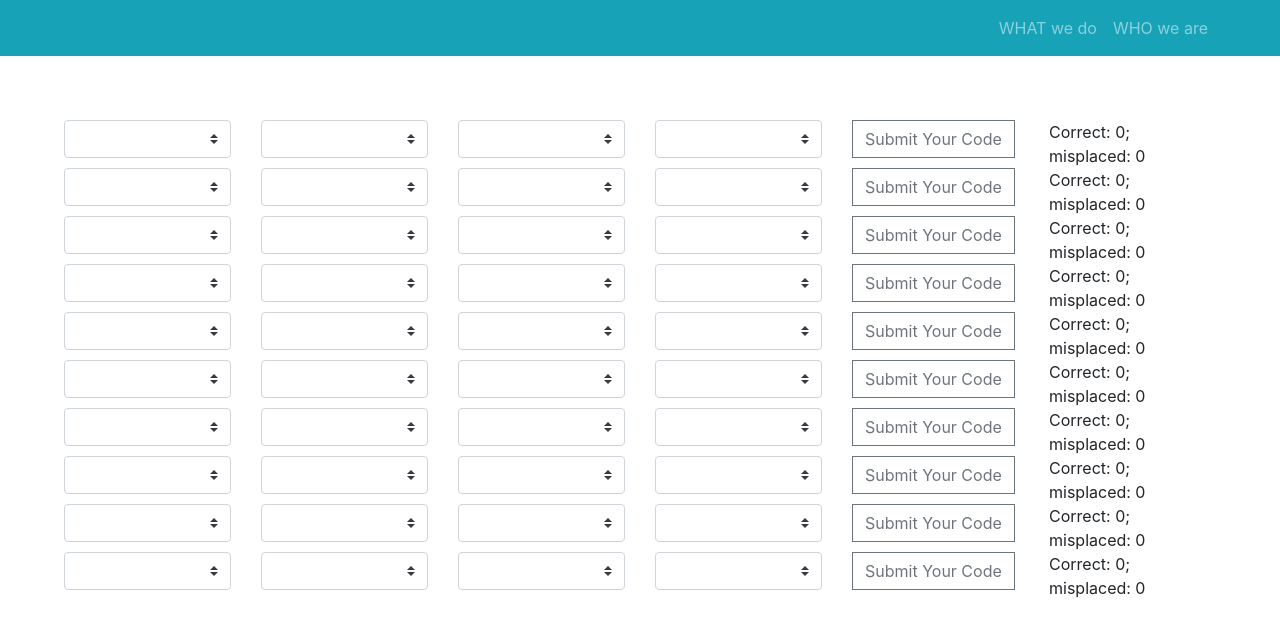
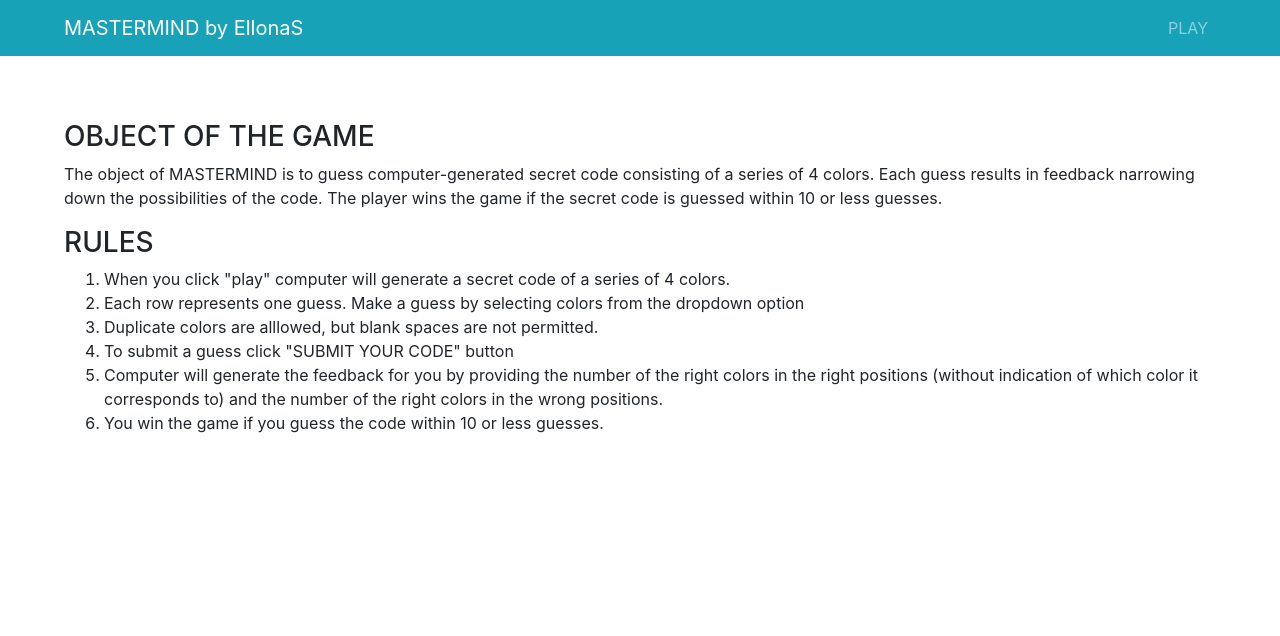
Before and after one commit to ellonaS/mastermind, a Vue app: page /#/ in a window 1280 px wide. Shown: the top 636 px of the page. Built offline with nearby package versions, Linux system fonts and the light colour scheme.

Commit message:
misplaced logic refactored

```diff
--- a/src/components/GameBoard.vue
+++ b/src/components/GameBoard.vue
@@ -1,5 +1,5 @@
 <template>
-      <b-form-select v-model="selected" :options="options"></b-form-select>
+      <b-form-select  :options="options"></b-form-select>
 </template>
 
 <script>
@@ -7,14 +7,13 @@ export default {
   name: "game-board",
   data() {
     return {
-      selected: [],
       options: [
-        { value: 1, text: "Red" },
-        { value: 2, text: "Blue" },
-        { value: 3, text: "Yellow" },
-        { value: 4, text: "Green" },
-        { value: 5, text: "Purple" },
-        { value: 6, text: "Gray" }
+        { value: 1, text: "Red", class: "red" },
+        { value: 2, text: "Blue", class: "blue" },
+        { value: 3, text: "Yellow", class: "yellow" },
+        { value: 4, text: "Green", class: "green" },
+        { value: 5, text: "Purple", class: "purple" },
+        { value: 6, text: "Gray", class: "gray" }
       ]
     };
   },
@@ -22,7 +21,7 @@ export default {
 </script>
 
 <style scoped>
-.Red {
+.red {
     background-color: red;
 }
 
--- a/src/components/GameHeader.vue
+++ b/src/components/GameHeader.vue
@@ -1,15 +1,14 @@
 <template>
   <div>
     <b-navbar toggleable="md" type="dark" variant="info" id="navbar">
-      <b-navbar-brand :to="{name: 'Home'}">
+      <b-navbar-brand :to="{name: 'Home'}">MASTERMIND by EllonaS
       </b-navbar-brand>
 
       <b-navbar-toggle target="nav-collapse"></b-navbar-toggle>
 
       <b-collapse id="nav-collapse" is-nav>
         <b-navbar-nav class="ml-auto">
-          <b-nav-item :to="{name: 'Home'}">WHAT we do</b-nav-item>
-          <b-nav-item :to="{name: 'Home'}">WHO we are</b-nav-item>
+          <b-nav-item :to="{name: 'Game'}">PLAY</b-nav-item>
         </b-navbar-nav>
       </b-collapse>
     </b-navbar>
--- a/src/views/About.vue
+++ /dev/null
@@ -1,5 +0,0 @@
-<template>
-  <div class="about">
-    <h1>This is an about page</h1>
-  </div>
-</template>
--- /dev/null
+++ b/src/views/Game.vue
@@ -0,0 +1,161 @@
+<template>
+  <div class="game">
+    <b-form @submit="makeAGuess(guess)" v-for="guess in guesses" :key="guess.guessNumber">
+      <b-row>
+        <b-col sm="1">
+          <span>{{guess.guessNumber}}</span>
+        </b-col>
+        <b-col v-for="color in gameComplexity" :key="color" sm="2">
+          <game-board :class="guess.guessNumber" required></game-board>
+        </b-col>
+        <b-col sm="2">
+          <b-button
+            type="submit"
+            squared
+            variant="outline-secondary"
+            :class="guess.guessNumber"
+          >Submit Your Code</b-button>
+        </b-col>
+        <b-col sm="1">
+          <span>Correct: {{guess.correct}}; misplaced: {{guess.misplaced}}</span>
+        </b-col>
+      </b-row>
+    </b-form>
+    <span>{{message}}</span>
+    <b-row v-if="isGameOver">
+      <b-col v-for="(color, index) in computerGeneratedColors" :key="index" sm="2">
+        <div>{{color}}</div>
+      </b-col>
+    </b-row>
+  </div>
+</template>
+
+<script>
+import GameBoard from "@/components/GameBoard.vue";
+
+export default {
+  name: "Game",
+  data() {
+    return {
+      isGameOver: false,
+      message: "",
+      gameComplexity: 4,
+      randomCode: [],
+      guesses: [
+        { guessNumber: "guess1", misplaced: 0, correct: 0, colors: [] },
+        { guessNumber: "guess2", misplaced: 0, correct: 0, colors: [] },
+        { guessNumber: "guess3", misplaced: 0, correct: 0, colors: [] },
+        { guessNumber: "guess4", misplaced: 0, correct: 0, colors: [] },
+        { guessNumber: "guess5", misplaced: 0, correct: 0, colors: [] },
+        { guessNumber: "guess6", misplaced: 0, correct: 0, colors: [] },
+        { guessNumber: "guess7", misplaced: 0, correct: 0, colors: [] },
+        { guessNumber: "guess8", misplaced: 0, correct: 0, colors: [] },
+        { guessNumber: "guess9", misplaced: 0, correct: 0, colors: [] },
+        { guessNumber: "guess10", misplaced: 0, correct: 0, colors: [] }
+      ]
+    };
+  },
+  components: {
+    GameBoard
+  },
+  computed: {
+    computerGeneratedColors() {
+      return this.randomCode.map(x => {
+        if (x === 1) {
+          return "Red";
+        } else if (x === 2) {
+          return "Blue";
+        } else if (x === 3) {
+          return "Yellow";
+        } else if (x === 4) {
+          return "Green";
+        } else if (x === 5) {
+          return "Purple";
+        } else if (x === 6) {
+          return "Gray";
+        }
+      });
+    }
+  },
+  created() {
+    const min = 1;
+    const max = 6;
+    //Getting a random integer between two values
+    //returns a random number between min and max (both included):
+    for (let i = 1; i <= this.gameComplexity; i++) {
+      this.randomCode.push(Math.floor(Math.random() * (max - min + 1) + min));
+    }
+    return this.randomCode;
+  },
+  methods: {
+    disableButton(guess) {
+      document
+        .getElementsByClassName(guess.guessNumber)
+        .forEach(element => (element.disabled = true));
+    },
+    makeAGuess(guess) {
+      //disable button to prevent resubmission
+      this.disableButton(guess);
+      //select all input elements in the specified guess
+      const colorsSelected = document.getElementsByClassName(guess.guessNumber);
+      const guessedCode = [];
+      //iterate through select divs, read their input values and save them in the array
+      colorsSelected.forEach(element => {
+        //parsing string value to int
+        guessedCode.push(parseInt(element.value));
+      });
+      this.checkGuess(
+        guessedCode.slice(0, guessedCode.length - 1),
+        guess.guessNumber
+      );
+    },
+    isGameWon(guessedCode, guessNumber) {
+      guessedCode = guessedCode.filter(element => element === null);
+      if (guessedCode.length === 0) {
+        this.messsage = "you won!";
+        this.isGameOver = true;
+      } else if (guessNumber == "guess10") {
+        this.message = "game over";
+        this.isGameOver = true;
+      } else this.message = "keep guessing";
+    },
+    checkGuess(guessedCode, guessNumber) {
+      //create a clone of the real code to count misplaced colors
+      let randomCodeClone = this.randomCode.map(x => x);
+      this.guesses.forEach((item, index) => {
+        if (item.guessNumber == guessNumber) {
+          //finds the correct guessnumber to evaluate the guess and save it
+          item.colors = guessedCode;
+          //create a clone of the guessed code to count misplaced colors
+          guessedCode = guessedCode.map(x => x);
+          for (let i = 0; i < randomCodeClone.length; i++) {
+            //compares the guess and the real code
+            if (this.randomCode[i] === item.colors[i]) {
+              //check for colors in the correct position
+              this.guesses[index].correct += 1;
+              //null values that have been guessed correctly
+              randomCodeClone[i] = null;
+              guessedCode[i] = null;
+            }
+          }
+          //check if the color is misplaced
+          for (let i = 0; i < randomCodeClone.length; i++) {
+            for (let j = 0; j < randomCodeClone.length; j++) {
+              if (guessedCode[i] === randomCodeClone[j] && guessedCode[i] != null) {
+                this.guesses[index].misplaced += 1;
+                randomCodeClone[j] = null;
+                //break out of the loop if the match was found
+                break;
+              }
+            }
+          }
+          this.isGameWon(guessedCode, guessNumber);
+        }
+      });
+    }
+  }
+};
+</script>
+
+<style scoped>
+</style>
--- a/src/views/Home.vue
+++ b/src/views/Home.vue
@@ -1,156 +1,30 @@
 <template>
   <div class="home">
-    <b-form @submit="makeAGuess(guess)" v-for="guess in guesses" :key="guess.guessNumber">
-      <b-row>
-        <b-col v-for="color in gameComplexity" :key="color" sm="2">
-          <game-board :class="guess.guessNumber" required></game-board>
-        </b-col>
-        <b-col sm="2">
-          <b-button
-            type="submit"
-            squared
-            variant="outline-secondary"
-            :class="guess.guessNumber"
-          >Submit Your Code</b-button>
-        </b-col>
-        <b-col sm="2">
-          <span>Correct: {{guess.correct}}; misplaced: {{guess.misplaced}}</span>
-        </b-col>
-      </b-row>
-    </b-form>
-    <span>{{message}}</span>
-    <b-row v-if="isGameOver">
-      <b-col v-for="(color, index) in computerGeneratedColors" :key="index" sm="2">
-        <div>{{color}}</div>
-      </b-col>
-    </b-row>
+    <h3>OBJECT OF THE GAME</h3>
+    <p>
+      The object of MASTERMIND is to guess computer-generated secret code consisting of a series of 4
+      colors. Each guess results in feedback narrowing down the possibilities of the
+      code. The player wins the game if the secret code is guessed within 10 or less guesses.
+    </p>
+    <h3>RULES</h3>
+    <ol>
+      <li>When you click "play" computer will generate a secret code of a series of 4 colors.</li>
+      <li>Each row represents one guess. Make a guess by selecting colors from the dropdown option</li>
+      <li>Duplicate colors are alllowed, but blank spaces are not permitted.</li>
+      <li>To submit a guess click "SUBMIT YOUR CODE" button</li>
+      <li>
+        Computer will generate the feedback for you by providing the number of the right colors in the right positions
+        (without indication of which color it corresponds to) and the number of the right colors in the wrong positions.
+      </li>
+      <li>You win the game if you guess the code within 10 or less guesses.</li>
+
+    </ol>
   </div>
 </template>
 
 <script>
-import GameBoard from "@/components/GameBoard.vue";
-
 export default {
-  name: "Home",
-  data() {
-    return {
-      isGameOver: false,
-      message: "",
-      gameComplexity: 4,
-      randomCode: [],
-      guesses: [
-        { guessNumber: "guess1", misplaced: 0, correct: 0, colors: [] },
-        { guessNumber: "guess2", misplaced: 0, correct: 0, colors: [] },
-        { guessNumber: "guess3", misplaced: 0, correct: 0, colors: [] },
-        { guessNumber: "guess4", misplaced: 0, correct: 0, colors: [] },
-        { guessNumber: "guess5", misplaced: 0, correct: 0, colors: [] },
-        { guessNumber: "guess6", misplaced: 0, correct: 0, colors: [] },
-        { guessNumber: "guess7", misplaced: 0, correct: 0, colors: [] },
-        { guessNumber: "guess8", misplaced: 0, correct: 0, colors: [] },
-        { guessNumber: "guess9", misplaced: 0, correct: 0, colors: [] },
-        { guessNumber: "guess10", misplaced: 0, correct: 0, colors: [] }
-      ]
-    };
-  },
-  components: {
-    GameBoard
-  },
-  computed: {
-    computerGeneratedColors() {
-      return this.randomCode.map(x => {
-        if (x === 1) {
-          return "Red";
-        } else if (x === 2) {
-          return "Blue";
-        } else if (x === 3) {
-          return "Yellow";
-        } else if (x === 4) {
-          return "Green";
-        } else if (x === 5) {
-          return "Purple";
-        } else if (x === 6) {
-          return ("Gray");
-        }
-      });
-    }
-  },
-  created() {
-    const min = 1;
-    const max = 6;
-    //Getting a random integer between two values
-    //returns a random number between min and max (both included):
-    for (let i = 1; i <= this.gameComplexity; i++) {
-      this.randomCode.push(Math.floor(Math.random() * (max - min + 1) + min));
-    }
-    return this.randomCode;
-  },
-  methods: {
-    disableButton(guess) {
-      document
-        .getElementsByClassName(guess.guessNumber)
-        .forEach(element => (element.disabled = true));
-    },
-    makeAGuess(guess) {
-      //disable button to prevent resubmission
-      this.disableButton(guess);
-      //select all input elements in the specified guess
-      const colorsSelected = document.getElementsByClassName(guess.guessNumber);
-      const guessedCode = [];
-      //iterate through select divs, read their input values and save them in the array
-      colorsSelected.forEach(element => {
-        //parsing string value to int
-        guessedCode.push(parseInt(element.value));
-      });
-      this.checkGuess(
-        guessedCode.slice(0, guessedCode.length - 1),
-        guess.guessNumber
-      );
-    },
-    isGameWon(guessedCode, guessNumber) {
-      guessedCode = guessedCode.filter(element => element === null);
-      if (guessedCode.length === 0) {
-        this.messsage = "you won!";
-        this.isGameOver = true;
-      } else if (guessNumber == "guess10") {
-        this.message = "game over";
-        this.isGameOver = true;
-      } else
-      this.message = "keep guessing";
-    },
-    checkGuess(guessedCode, guessNumber) {
-      //create a clone of the real code to count misplaced colors
-      let randomCodeClone = this.randomCode.map(x => x);
-      this.guesses.forEach((item, index) => {
-        if (item.guessNumber == guessNumber) {
-          //finds the correct guessnumber to evaluate the guess and save it
-          item.colors = guessedCode;
-          //create a clone of the guessed code to count misplaced colors
-          guessedCode = guessedCode.map(x => x);
-          for (let i = 0; i < randomCodeClone.length; i++) {
-            //compares the guess and the real code
-            if (this.randomCode[i] === item.colors[i]) {
-              //check for colors in the correct position
-              this.guesses[index].correct += 1;
-              //null values that have been guessed correctly
-              randomCodeClone[i] = null;
-              guessedCode[i] = null;
-            }
-            //check if the color is misplaced
-            else
-              for (let j = 0; j < randomCodeClone.length; j++) {
-                if (guessedCode[i] === randomCodeClone[j]) {
-                  this.guesses[index].misplaced += 1;
-                  randomCodeClone[j] = null;
-                  //break out of the loop if the match was found
-                  break;
-                }
-              }
-          }
-          this.isGameWon(guessedCode, guessNumber);
-        }
-      });
-    }
-  }
+  name: "Home"
 };
 </script>
 
```
Also changed, not shown: src/router/index.js (+13 -8 lines).
